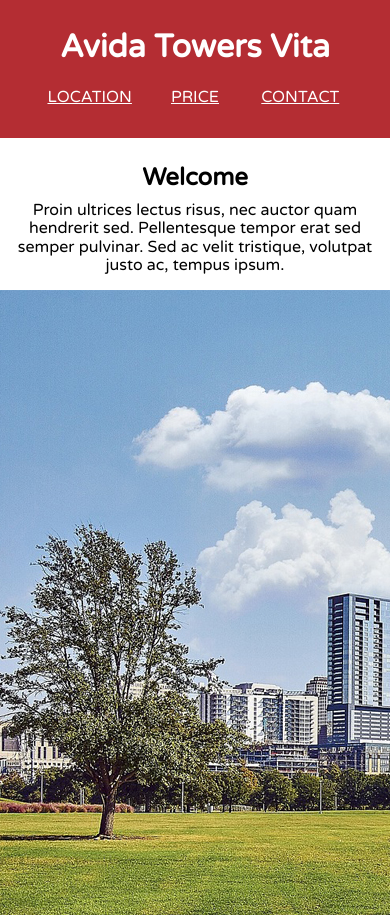
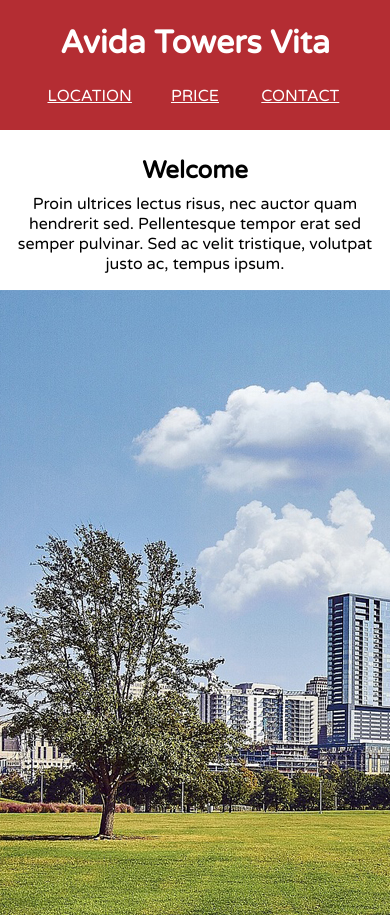
Before and after one commit to cvdsoto/AvidaTowers, a plain HTML site: page atvita.html in a window 390 px wide. Shown: the top 915 px of the page. Drawn offline with Linux system fonts and the light colour scheme.

Commit message:
fixed header for mobile

```diff
--- a/atvita.html
+++ b/atvita.html
@@ -4,11 +4,11 @@
 	<meta name="viewport" content="width=device-width, initial-scale=1.0">
 	<title>Avida Towers Vita</title>
 	<link href='https://fonts.googleapis.com/css?family=Varela+Round' rel='stylesheet' type='text/css'>
-	<link rel="stylesheet" href="css/normalize.css">
+	<!-- <link rel="stylesheet" href="css/normalize.css"> -->
 	<link rel="stylesheet" href="css/style.css">
 </head>
 <body>
-	<header class="main-header">
+	<header>
 			<h1>Avida Towers Vita</h1>
 			<nav>
 				<a href="#">Location</a>
--- a/css/style.css
+++ b/css/style.css
@@ -17,7 +17,7 @@
 	display: flex;
 	flex-wrap: wrap;
 	justify-content: center;
-	padding: 0.5em 0 2em 0;
+	padding: 1.5em 0;
 }
 
 header h1 {
@@ -28,6 +28,7 @@
 	display: flex;
 	justify-content: center;
 	width: 90%;
+	margin-top: 1.5em;
 }
 
 header a {
```
